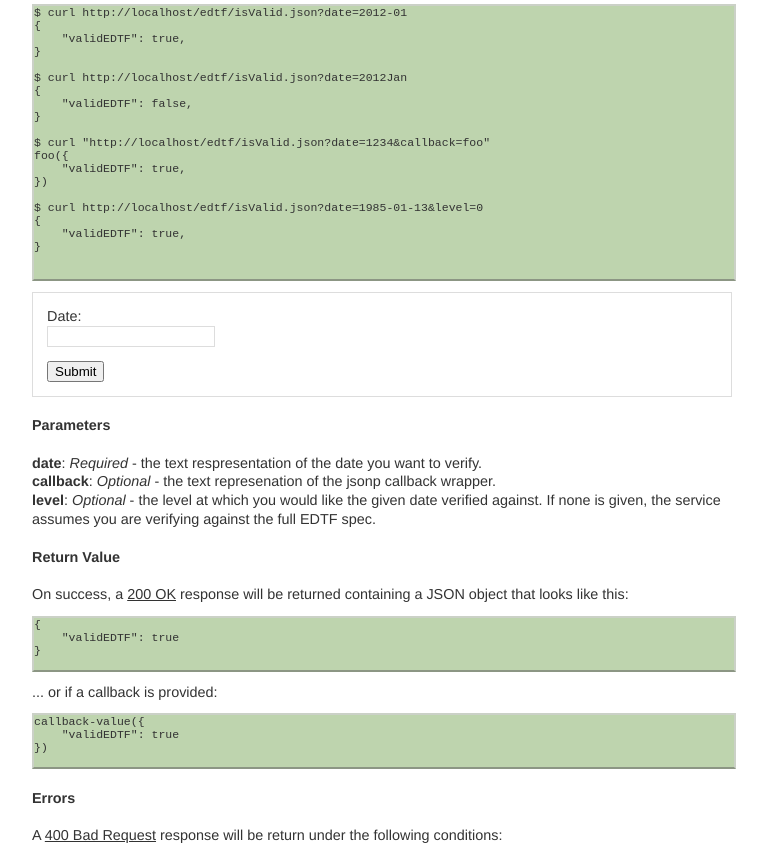
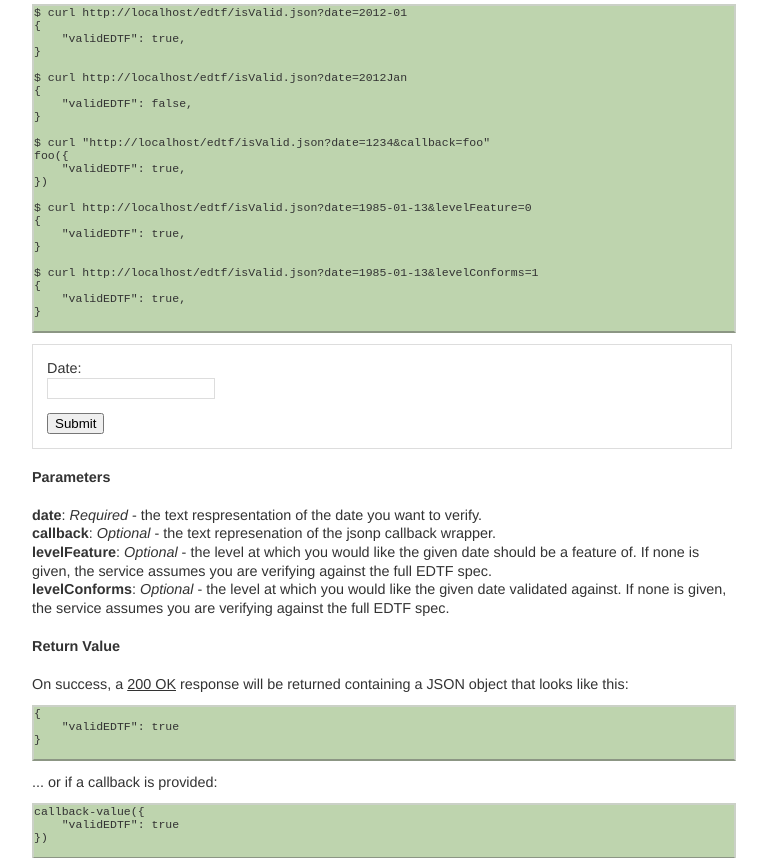
Before and after one commit to unt-libraries/django-edtf, a Django app: page /edtf/ in a window 1280 px wide. Shown: the part 268-1126 px from the top of the page, without its empty margins (32-799 px from the left). Run offline with Django 3.2, Linux system fonts and the light colour scheme.

Commit message:
Update Readme, changelog, edtf_form with the new added changes.

```diff
--- a/edtf/templates/edtf/edtf_form.html
+++ b/edtf/templates/edtf/edtf_form.html
@@ -43,11 +43,15 @@ foo({
     "validEDTF": true,
 })
 
-$ curl http://{{ request.get_host }}/edtf/isValid.json?date=1985-01-13&level=0
+$ curl http://{{ request.get_host }}/edtf/isValid.json?date=1985-01-13&levelFeature=0
 {
     "validEDTF": true,
 }
 
+$ curl http://{{ request.get_host }}/edtf/isValid.json?date=1985-01-13&levelConforms=1
+{
+    "validEDTF": true,
+}
     </pre>
 </div>
 
@@ -70,7 +74,8 @@ $ curl http://{{ request.get_host }}/edtf/isValid.json?date=1985-01-13&level=0
 <h4>Parameters</h4>
 <b>date</b>: <i>Required</i> - the text respresentation of the date you want to verify.<br>
 <b>callback</b>: <i>Optional</i> - the text represenation of the jsonp callback wrapper.<br>
-<b>level</b>: <i>Optional</i> - the level at which you would like the given date verified against. If none is given, the service assumes you are verifying against the full EDTF spec.
+<b>levelFeature</b>: <i>Optional</i> - the level at which you would like the given date should be a feature of. If none is given, the service assumes you are verifying against the full EDTF spec.<br>
+<b>levelConforms</b>: <i>Optional</i> - the level at which you would like the given date validated against. If none is given, the service assumes you are verifying against the full EDTF spec.
 <h4>Return Value</h4>
 On success, a <a href="http://en.wikipedia.org/wiki/List_of_HTTP_status_codes#2xx_Success">200 OK</a> response will be returned containing a JSON object that looks like this:
 <div class="highlight-python">
```
Also changed, not shown: CHANGELOG.md, README.md.
